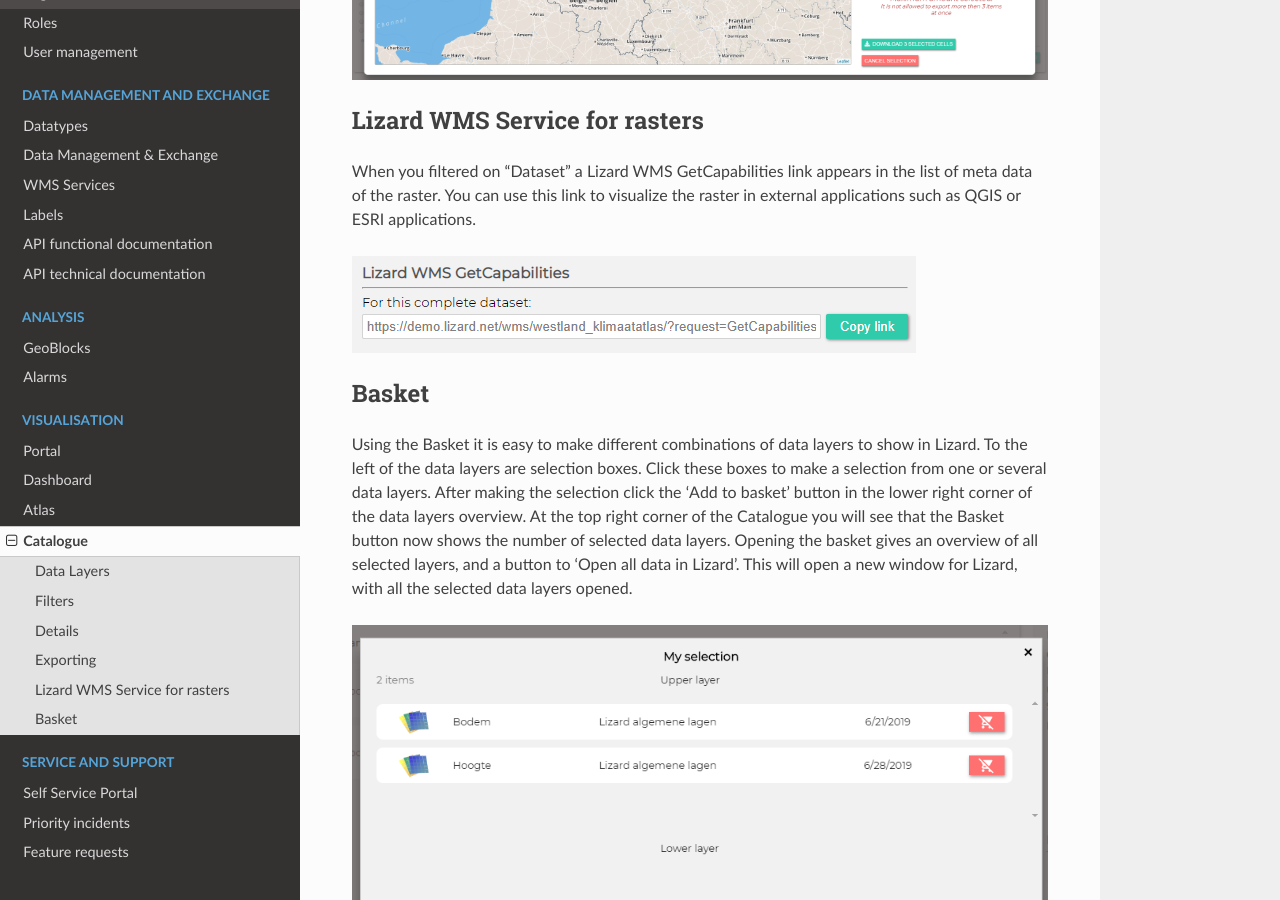
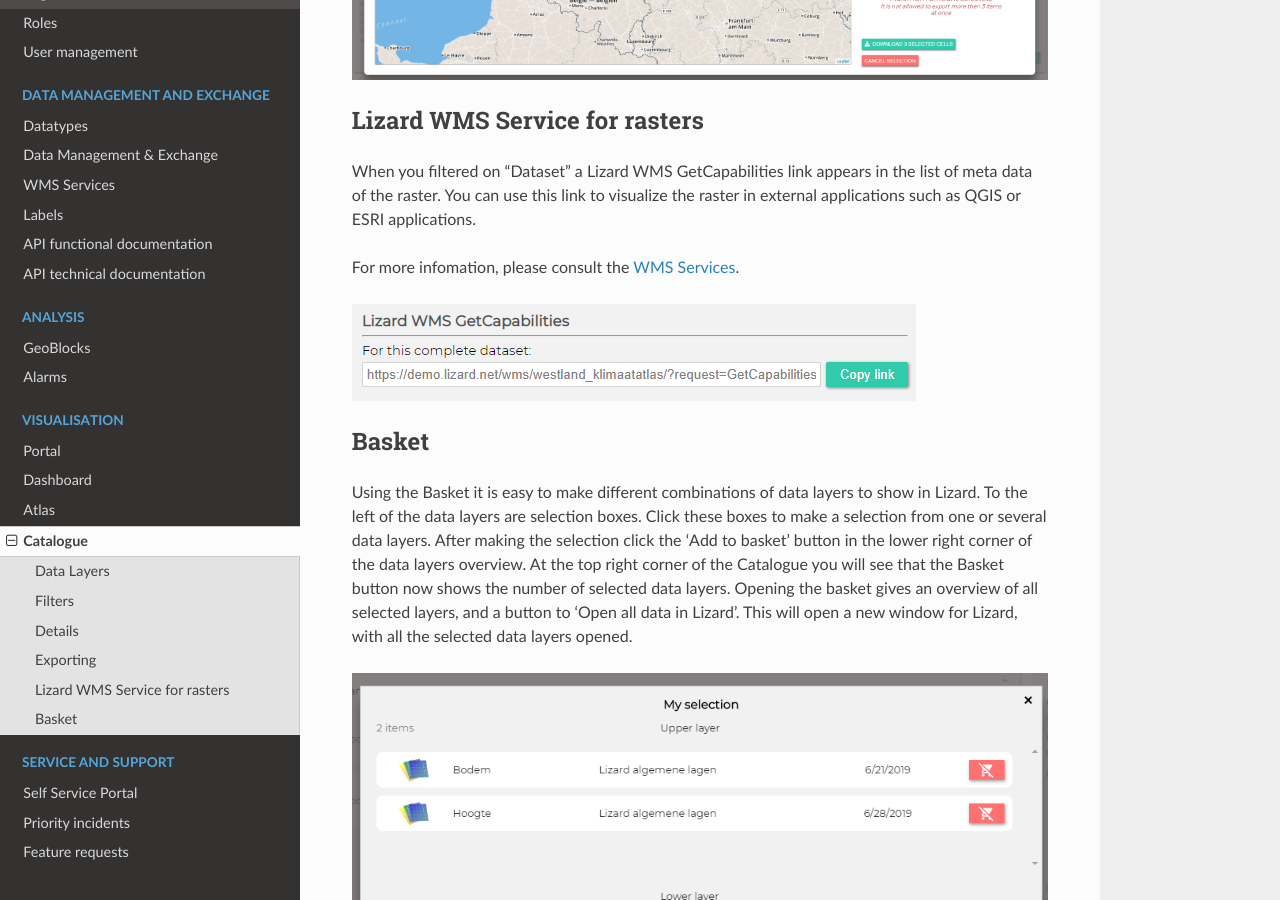
Before and after one commit to nens/lizard-docs, a Sphinx documentation site: the page built from source/e_catalog.rst, in a window 1280 px wide and 900 px high, scrolled down 3683 px. Built offline with Sphinx 7.4.7 and the Read the Docs theme 2.0.0, drawn with Linux system fonts in a browser that asks for light colours; formulas are drawn with MathJax 3.

Commit message:
Add reference from catalogue wms to wms services.

```diff
--- a/source/e_catalog.rst
+++ b/source/e_catalog.rst
@@ -80,6 +80,9 @@ Lizard WMS Service for rasters
 When you filtered on "Dataset" a Lizard WMS GetCapabilities link appears in the list of meta data of the raster.
 You can use this link to visualize the raster in external applications such as QGIS or ESRI applications.
 
+For more infomation, please consult the :doc:`WMS Services<c_lizardwms>`.
+
+
 .. image:: /images/e_catalog_01.png
 
 Basket
```
